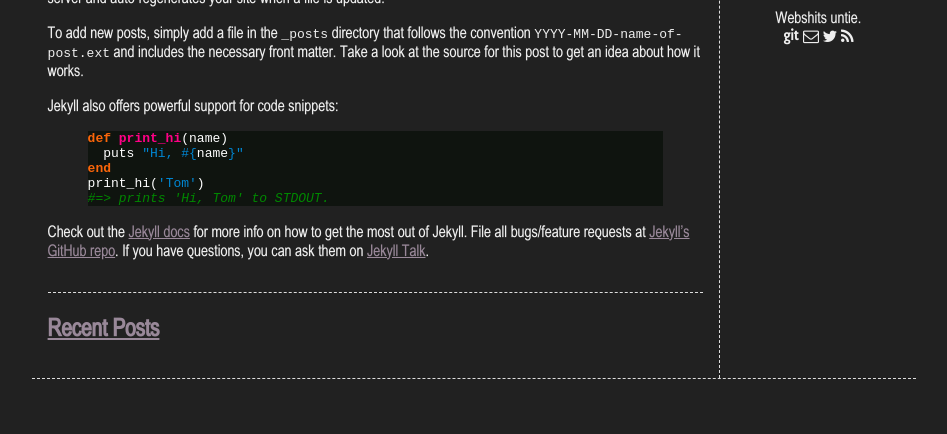
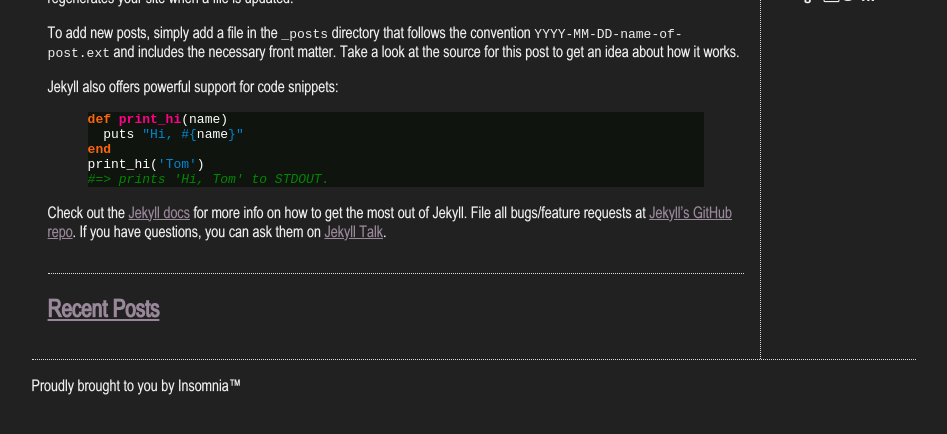
Before and after one commit to sleepier/sleepier.github.io, a Jekyll site: the page built from index.html, in a window 1280 px wide, cut to the strip 268-702 px from the top of the page. Shown: the whole strip, without its empty margins (166-1113 px from the left). Built offline with Jekyll 4.4.1, drawn with Linux system fonts in a browser that asks for light colours.

Commit message:
minor tweaks

```diff
--- a/_includes/footer.html
+++ b/_includes/footer.html
@@ -1,3 +1,4 @@
 <hr class="sep">
 <footer class="flex-container">
+	<p>Proudly brought to you by Insomnia&trade;</p>
 </footer>
--- a/assets/css/main.css
+++ b/assets/css/main.css
@@ -67,24 +67,24 @@
 .sep {
 	margin: 0;
 	border: 0;
-	border-bottom: 1px dashed #dedede;
+	border-bottom: 1px dotted #dedede;
 }
 
 .content-block {
 	display: flex;
-	padding: 0 1em;
+	padding: 0 0 0 1em;
 }
 
 .content {
 	padding: 1em 1em 1em 0;
-	width: 80%;
+	width: 85%;
 }
 
 .sidebar {
 	text-align: center;
-	border-left: 1px dashed #dedede;
-	width: 20%;
-	padding: 1em 0 1em 1em
+	border-left: 1px dotted #dedede;
+	width: 15%;
+	padding: 1em
 }
 
 .post-list {
@@ -104,7 +104,7 @@
 }
 
 .post {
-	border-bottom: 1px dashed #dedede;
+	border-bottom: 1px dotted #dedede;
 	padding-bottom: .5em;
 	margin-bottom: 1em;
 	display: inline-block;
```
